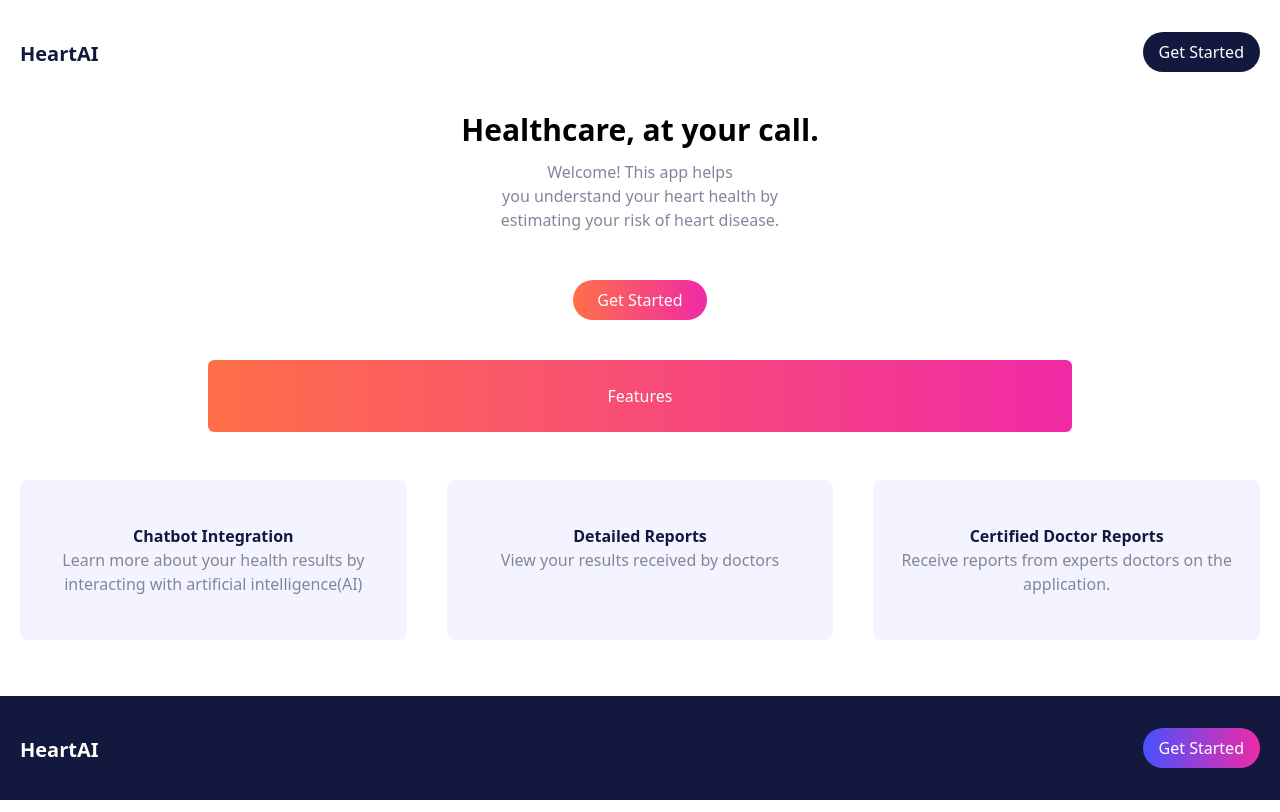
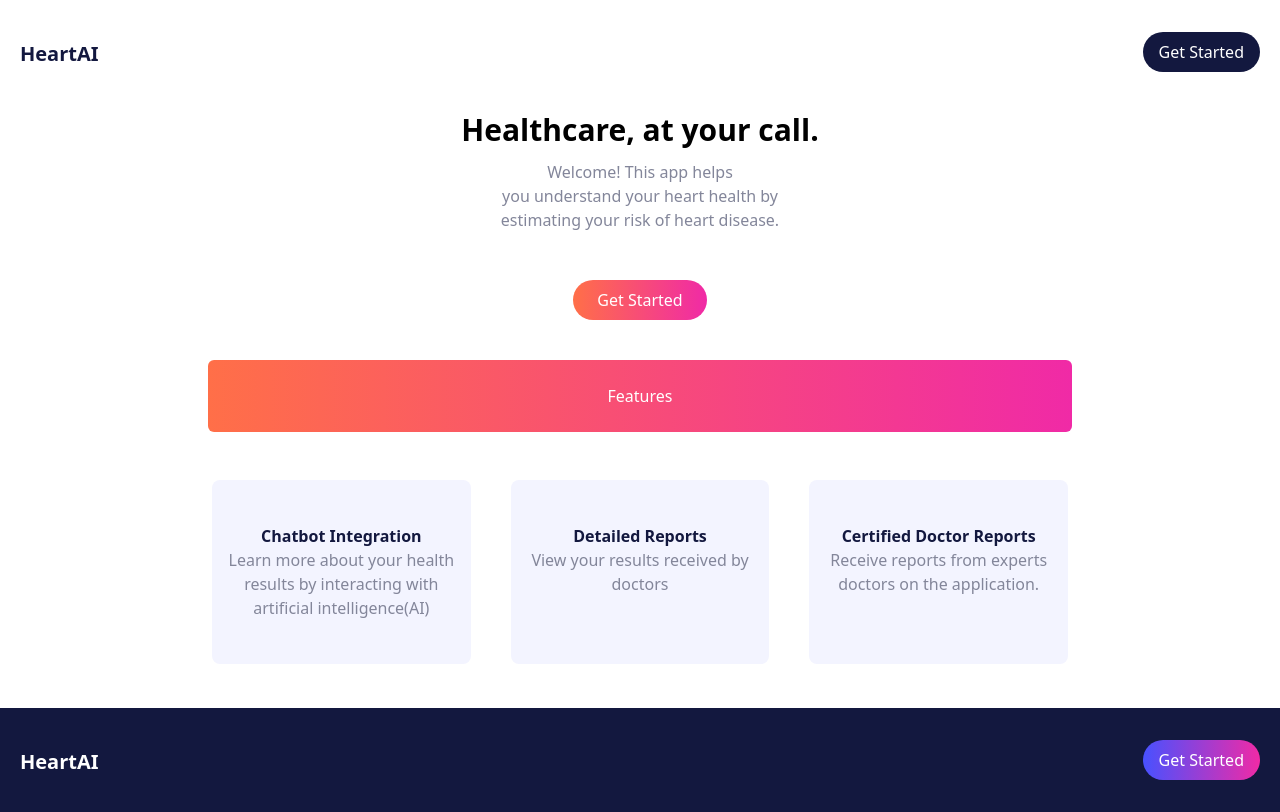
Before and after one commit to Isaac-web/Heart-AI, a React (Vite) app in the folder ui/: page / in a window 1280 px wide. Built offline with nearby package versions, Linux system fonts and the light colour scheme.

Commit message:
complete desktop design

```diff
--- a/ui/src/components/Features.jsx
+++ b/ui/src/components/Features.jsx
@@ -12,7 +12,7 @@ const Features = () => {
                 <div className="bg-gradient-to-r from-[#FF6F48] to-[#F02AA6] text-center text-white rounded-md p-6">Features</div>
             </section>
 
-            <div className="grid md:grid-cols-3 mb-5">
+            <div className="grid md:grid-cols-3 mb-5 lg:mx-48 lg:mb-11">
                 {features.map((feature) => (
                     <div className="bg-[#F3F4FF] rounded-lg mx-5 mt-4">
                         <div className="py-11 pl-5 md:px-4">
```
